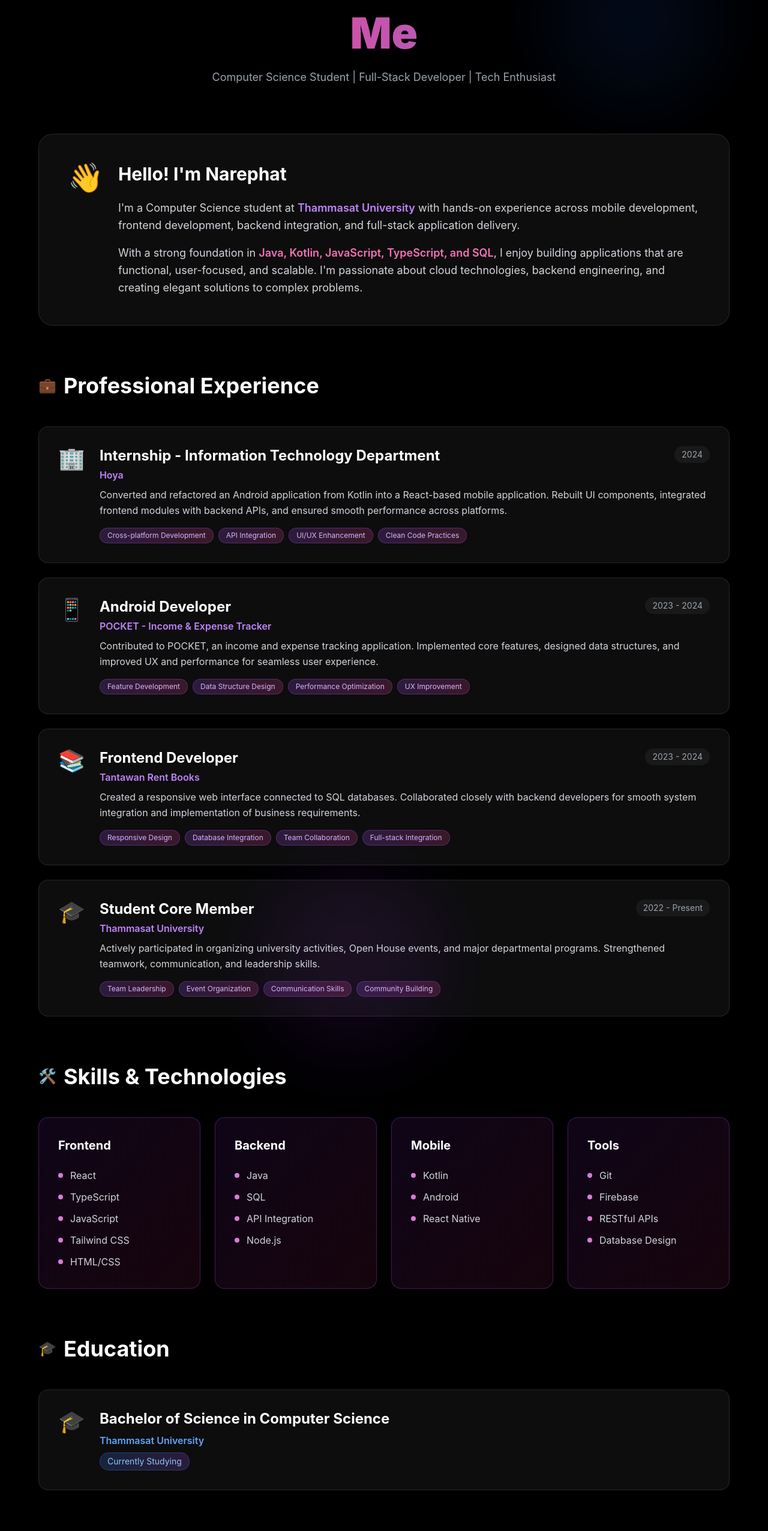
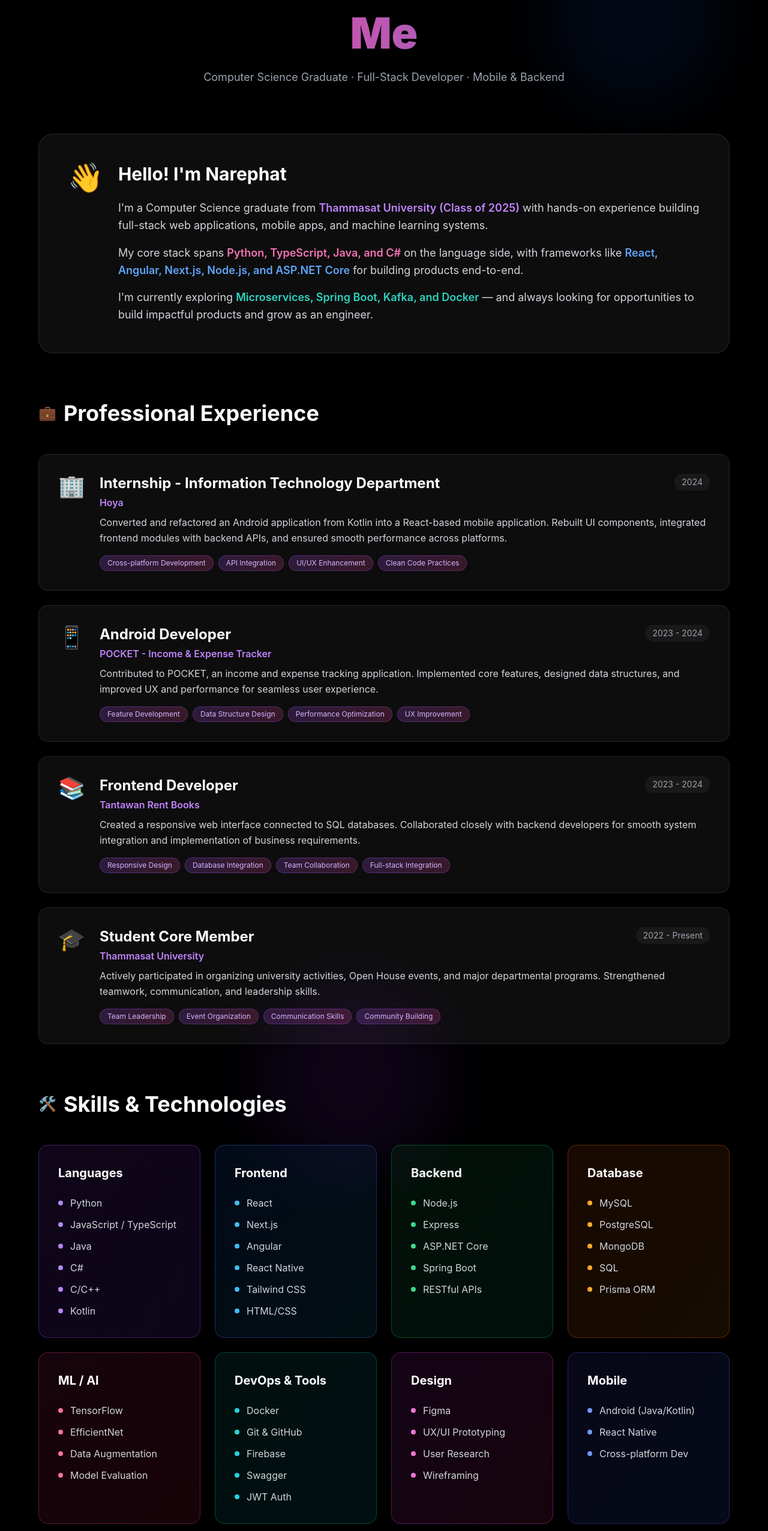
Before and after one commit to narephat6509650369/My-web-Portfolio, a React (Vite) app: page /about in a window 1280 px wide. Shown: the part 193-2746 px from the top of the page at 60% size. Built offline with nearby package versions, Linux system fonts and the light colour scheme.

Commit message:
update my portfolio

```diff
--- a/src/routes/About.tsx
+++ b/src/routes/About.tsx
@@ -3,10 +3,14 @@ import Navbar from '../components/Navbar';
 
 const About = () => {
   const skills = {
-    'Frontend': ['React', 'TypeScript', 'JavaScript', 'Tailwind CSS', 'HTML/CSS'],
-    'Backend': ['Java', 'SQL', 'API Integration', 'Node.js'],
-    'Mobile': ['Kotlin', 'Android', 'React Native'],
-    'Tools': ['Git', 'Firebase', 'RESTful APIs', 'Database Design']
+    'Languages': ['Python', 'JavaScript / TypeScript', 'Java', 'C#', 'C/C++', 'Kotlin'],
+    'Frontend': ['React', 'Next.js', 'Angular', 'React Native', 'Tailwind CSS', 'HTML/CSS'],
+    'Backend': ['Node.js', 'Express', 'ASP.NET Core', 'Spring Boot', 'RESTful APIs'],
+    'Database': ['MySQL', 'PostgreSQL', 'MongoDB', 'SQL', 'Prisma ORM'],
+    'ML / AI': ['TensorFlow', 'EfficientNet', 'Data Augmentation', 'Model Evaluation'],
+    'DevOps & Tools': ['Docker', 'Git & GitHub', 'Firebase', 'Swagger', 'JWT Auth'],
+    'Design': ['Figma', 'UX/UI Prototyping', 'User Research', 'Wireframing'],
+    'Mobile': ['Android (Java/Kotlin)', 'React Native', 'Cross-platform Dev']
   };
 
   const experiences = [
@@ -48,10 +52,32 @@ const About = () => {
     {
       degree: 'Bachelor of Science in Computer Science',
       school: 'Thammasat University',
-      status: 'Currently Studying',
+      status: 'Class of 2025',
       icon: '🎓'
     }
   ];
+
+  const skillCategoryColors: Record<string, string> = {
+    'Languages':        'from-purple-600/10 to-violet-600/10 border-purple-500/30 hover:border-purple-500/60',
+    'Frontend':         'from-blue-600/10 to-cyan-600/10 border-blue-500/30 hover:border-blue-500/60',
+    'Backend':          'from-green-600/10 to-emerald-600/10 border-green-500/30 hover:border-green-500/60',
+    'Database':         'from-orange-600/10 to-amber-600/10 border-orange-500/30 hover:border-orange-500/60',
+    'ML / AI':          'from-pink-600/10 to-rose-600/10 border-pink-500/30 hover:border-pink-500/60',
+    'DevOps & Tools':   'from-teal-600/10 to-cyan-600/10 border-teal-500/30 hover:border-teal-500/60',
+    'Design':           'from-fuchsia-600/10 to-pink-600/10 border-fuchsia-500/30 hover:border-fuchsia-500/60',
+    'Mobile':           'from-indigo-600/10 to-blue-600/10 border-indigo-500/30 hover:border-indigo-500/60',
+  };
+
+  const skillDotColors: Record<string, string> = {
+    'Languages':        'from-purple-400 to-violet-400',
+    'Frontend':         'from-blue-400 to-cyan-400',
+    'Backend':          'from-green-400 to-emerald-400',
+    'Database':         'from-orange-400 to-amber-400',
+    'ML / AI':          'from-pink-400 to-rose-400',
+    'DevOps & Tools':   'from-teal-400 to-cyan-400',
+    'Design':           'from-fuchsia-400 to-pink-400',
+    'Mobile':           'from-indigo-400 to-blue-400',
+  };
 
   return (
     <div className="min-h-screen bg-black text-white overflow-hidden relative">
@@ -78,7 +104,7 @@ const About = () => {
                 Me
               </span>
             </h1>
-            <p className="text-gray-400 text-lg">Computer Science Student | Full-Stack Developer | Tech Enthusiast</p>
+            <p className="text-gray-400 text-lg">Computer Science Graduate · Full-Stack Developer · Mobile & Backend</p>
           </div>
 
           {/* Introduction */}
@@ -88,10 +114,13 @@ const About = () => {
               <div>
                 <h2 className="text-3xl font-bold mb-6 text-white">Hello! I'm Narephat</h2>
                 <p className="text-gray-300 text-lg leading-relaxed mb-4">
-                  I'm a Computer Science student at <span className="text-purple-400 font-semibold">Thammasat University</span> with hands-on experience across mobile development, frontend development, backend integration, and full-stack application delivery.
+                  I'm a Computer Science graduate from <span className="text-purple-400 font-semibold">Thammasat University (Class of 2025)</span> with hands-on experience building full-stack web applications, mobile apps, and machine learning systems.
+                </p>
+                <p className="text-gray-300 text-lg leading-relaxed mb-4">
+                  My core stack spans <span className="text-pink-400 font-semibold">Python, TypeScript, Java, and C#</span> on the language side, with frameworks like <span className="text-blue-400 font-semibold">React, Angular, Next.js, Node.js, and ASP.NET Core</span> for building products end-to-end.
                 </p>
                 <p className="text-gray-300 text-lg leading-relaxed">
-                  With a strong foundation in <span className="text-pink-400 font-semibold">Java, Kotlin, JavaScript, TypeScript, and SQL</span>, I enjoy building applications that are functional, user-focused, and scalable. I'm passionate about cloud technologies, backend engineering, and creating elegant solutions to complex problems.
+                  I'm currently exploring <span className="text-teal-400 font-semibold">Microservices, Spring Boot, Kafka, and Docker</span> — and always looking for opportunities to build impactful products and grow as an engineer.
                 </p>
               </div>
             </div>
@@ -147,13 +176,13 @@ const About = () => {
               {Object.entries(skills).map(([category, items]) => (
                 <div
                   key={category}
-                  className="bg-gradient-to-br from-purple-600/10 to-pink-600/10 backdrop-blur-md border border-purple-500/30 rounded-2xl p-8 hover:border-purple-500/60 transition-all duration-300 hover:scale-105"
+                  className={`bg-gradient-to-br ${skillCategoryColors[category]} backdrop-blur-md border rounded-2xl p-8 transition-all duration-300 hover:scale-105`}
                 >
                   <h3 className="text-xl font-bold mb-6 text-white">{category}</h3>
                   <ul className="space-y-3">
                     {items.map((skill, i) => (
                       <li key={i} className="flex items-center gap-3 text-gray-300 hover:text-white transition-colors">
-                        <span className="w-2 h-2 bg-gradient-to-r from-purple-400 to-pink-400 rounded-full" />
+                        <span className={`w-2 h-2 bg-gradient-to-r ${skillDotColors[category]} rounded-full flex-shrink-0`} />
                         {skill}
                       </li>
                     ))}
@@ -197,10 +226,10 @@ const About = () => {
               <div>
                 <h2 className="text-3xl font-bold mb-4 text-white">My Vision</h2>
                 <p className="text-gray-300 text-lg leading-relaxed mb-4">
-                  I am passionate about cloud technologies, backend engineering, and building scalable systems. I'm currently exploring cloud fundamentals and plan to pursue further studies in cloud computing.
+                  I'm passionate about backend engineering, microservices architecture, and building scalable distributed systems. Currently deepening my knowledge of <span className="text-teal-400 font-semibold">Spring Boot, Kafka, and Docker</span> to work at the infrastructure level.
                 </p>
                 <p className="text-gray-300 text-lg leading-relaxed">
-                  I am eager to grow as a software developer and open to opportunities in development, internships, and future international roles. Let's build something amazing together!
+                  I'm actively seeking opportunities in Full-Stack Development, Backend Engineering, or Mobile Development — including internships and future international roles. Let's build something amazing together!
                 </p>
               </div>
             </div>
@@ -220,7 +249,6 @@ const About = () => {
             </Link>
           </div>
 
-
         </div>
       </div>
 
--- a/src/routes/Project.tsx
+++ b/src/routes/Project.tsx
@@ -139,7 +139,87 @@ const Project = () => {
         'Received positive feedback from users and stakeholders'
       ],
       github: 'https://github.com/narephat6509650369/TantawanRentBooks'
-    }
+    },
+    {
+      id: 6,
+      title: 'Inventory Management System',
+      subtitle: 'RESTful Inventory API with Role-Based Access',
+      status: 'Finished',
+      icon: '📦',
+      featured: false,
+      tags: ['C#', 'ASP.NET Core 8', 'PostgreSQL', 'JWT', 'Entity Framework'],
+      color: 'from-indigo-600/20 to-violet-600/20',
+      borderColor: 'border-indigo-500/30',
+      position: 'Backend Developer',
+      duration: '2024',
+      situation: 'Wanted to explore the .NET ecosystem hands-on — specifically C# backend development, Entity Framework Core ORM, and JWT authentication patterns in a statically-typed environment.',
+      task: 'Build a production-ready RESTful inventory management API with role-based access control, stock tracking, and a Swagger UI for documentation.',
+      actions: [
+        'Built full CRUD API for product management with real-time stock status (In Stock / Low Stock / Out of Stock)',
+        'Implemented JWT authentication with role-based access control (admin/user) via custom middleware',
+        'Designed PostgreSQL schema with Entity Framework Core, including auto-migration on startup',
+        'Added product search, category filtering, and dashboard summary endpoint',
+        'Documented all endpoints through Swagger UI'
+      ],
+      results: [
+        'Delivered a fully functional inventory API with clean architecture and role-based security',
+        'Gained hands-on experience in the .NET ecosystem, EF Core ORM patterns, and PostgreSQL integration',
+        'Established a solid foundation for future C# backend projects'
+      ],
+      github: 'https://github.com/narephat6509650369/InventoryManagementSystem'
+    },
+    {
+      id: 7,
+      title: 'Taskflow',
+      subtitle: 'Full-Stack Kanban Task Management System',
+      status: 'Finished',
+      icon: '🗂️',
+      featured: true,
+      tags: ['Angular 17', 'Next.js 14', 'TypeScript', 'MySQL', 'Prisma ORM', 'Docker'],
+      color: 'from-sky-600/20 to-indigo-600/20',
+      borderColor: 'border-sky-500/30',
+      situation: 'Needed a production-ready project that combined modern frontend frameworks, full-stack API development, and containerized deployment — all in a single cohesive system.',
+      task: 'Design and build a complete full-stack Kanban task manager with drag-and-drop UI, JWT authentication, and Docker Compose deployment — runnable with a single command.',
+      actions: [
+        'Built Kanban board UI with Angular 17 (Standalone Components, Signals) and drag-and-drop functionality',
+        'Developed RESTful APIs with Next.js 14 (App Router), Zod validation, and full CRUD task management',
+        'Secured all routes with JWT auth, bcrypt password hashing, and a reusable withAuth() middleware',
+        'Modeled MySQL schemas with Prisma ORM for type-safe database access',
+        'Containerized the full stack (frontend, backend, database) via Docker Compose for one-command deployment'
+      ],
+      results: [
+        'Delivered a production-ready Kanban system deployable with a single docker compose up command',
+        'Demonstrated full-stack proficiency across Angular, Next.js, and backend API design in one project',
+        'Built a scalable, maintainable architecture that can serve as a template for future full-stack projects'
+      ],
+      github: 'https://github.com/narephat6509650369/Taskflow'
+    },
+    {
+      id: 8,
+      title: 'TripMate',
+      subtitle: 'Collaborative Real-Time Trip Planning App',
+      status: 'In Development',
+      icon: '✈️',
+      featured: false,
+      tags: ['Node.js', 'Express', 'WebSocket', 'SQL', 'React', 'Next.js'],
+      color: 'from-teal-600/20 to-cyan-600/20',
+      borderColor: 'border-teal-500/30',
+      position: 'Full-Stack Developer',
+      situation: 'Group trip planning is often scattered across multiple apps — chats, spreadsheets, polls. The goal was to build a single collaborative platform for groups to plan trips together in real time.',
+      task: 'Architect and implement a full-stack collaborative trip planning web app with real-time updates, group voting, itinerary management, and expense splitting.',
+      actions: [
+        'Designed RESTful API architecture and database schema covering trips, members, voting, and itineraries',
+        'Implemented real-time updates via WebSocket for live group voting sessions',
+        'Built frontend components for trip management and group voting flows',
+        'Integrated expense splitting logic for shared group costs'
+      ],
+      results: [
+        'Established a solid real-time collaboration foundation using WebSocket architecture',
+        'Currently expanding features including itinerary management and expense tracking',
+        'Gaining deep experience in real-time systems, multi-user state synchronization, and collaborative UX design'
+      ],
+      github: 'https://github.com/narephat6509650369/TripMate'
+    },
   ];
 
   return (
```
